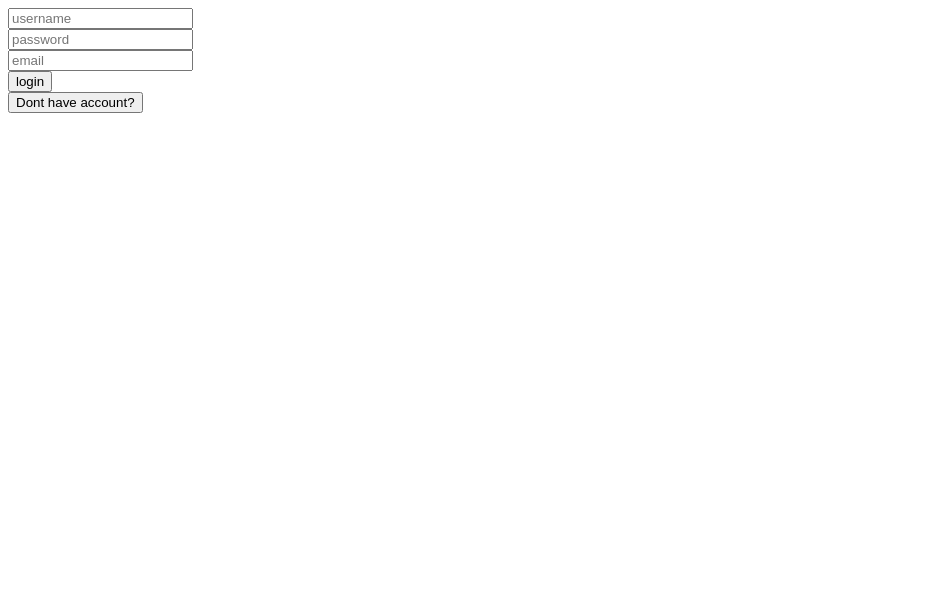
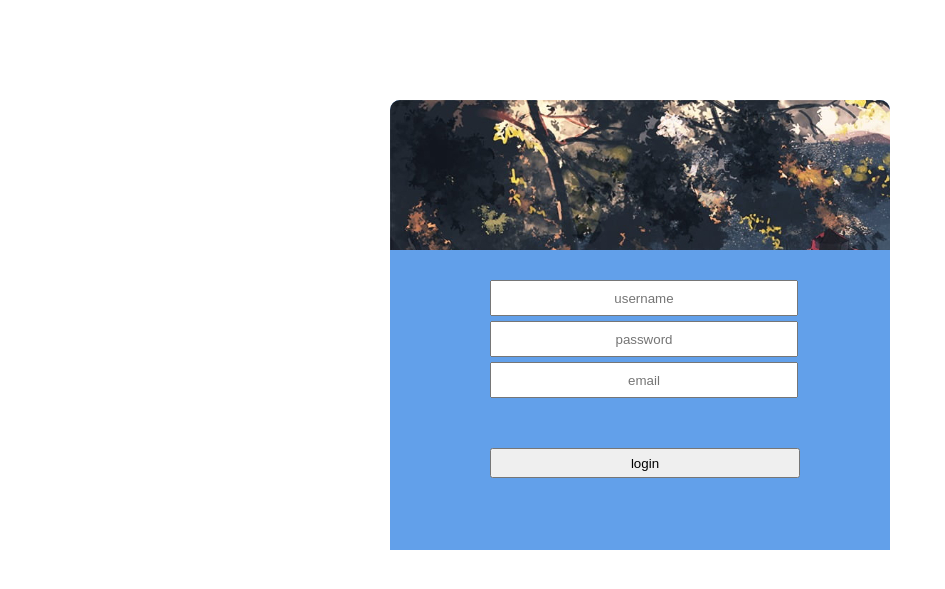
Before and after one commit to 4uy0w/ShrineComics, a PHP site: page / in a window 1280 px wide. Shown: the top 589 px of the page, without its empty margins (0-945 px from the left). Run offline with PHP 8.4, Linux system fonts and the light colour scheme.

Commit message:
membuat tampilan HTML dan CSS dari halaman login

```diff
--- a/login/index.php
+++ b/login/index.php
@@ -6,14 +6,21 @@
 		<link rel="stylesheet" type="text/css" href="style.css">
 	</head>
 	<body>
-		<div class="login-box">
+		<div class="login-box-mantle">
+			<div class="login-box-stage">
+				<div class="image-backround">
+
+				</div>
+				<div class="login-box-core">
 					<form action="login-action.php" method="get">
 						<input type="text" id="username" name="username" placeholder="username"><br>
 						<input type="password" id="password" name="password" placeholder="password"><br>
 						<input type="email" id="email" name="email" placeholder="email"><br>
 						<input type="submit" id="submit" value="login">
 					</form>
-			<a href="#create-account"><button id="create-account">Dont have account?</button></a>
+					<!--<a href="#create-account"><button id="create-account">Dont have account?</button></a>-->
+				</div>
+			</div>
 		</div>
 	</body>
 </html>
--- a/login/style.css
+++ b/login/style.css
@@ -0,0 +1,52 @@
+.login-box-mantle{
+	width: 500px;
+	height: 450px;
+	border-top-left-radius: 10px;
+	border-top-right-radius: 10px;
+	background-color: #62a0ea;
+	margin: 0px auto;
+}
+.login-box-stage{
+	width: auto;
+	height: auto;
+	margin-top: 100px;
+	margin-bottom: 100px;
+}
+.login-box-core{
+	margin-top: 30px;
+	margin-left: 100px;
+	width: 200px;
+	height: 100px;
+	text-align: center;
+}
+.image-backround{
+	background-image: url('Aya.jpg');
+	width: auto;
+	height: 150px;
+	padding-left: 300px;
+	border-top-left-radius: 10px;
+	border-top-right-radius: 10px;
+}
+
+#username{
+	width: 300px;
+	height: 30px;
+	text-align: center;
+}
+#password{
+	width: 300px;
+	height: 30px;
+	margin-top: 5px;
+	text-align: center;
+}
+#email{
+	width: 300px;
+	height: 30px;
+	margin-top: 5px;
+	text-align: center;
+}
+#submit{
+	width: 310px;
+	height: 30px;
+	margin-top: 50px;
+}
```
Also changed, not shown: login/login-action.php (+15 -11 lines), system/koneksi.php (added, +16 -0 lines), login/Aya.jpg (added), login/script.js (added). Lines whose indentation alone changed are shown as unchanged.
